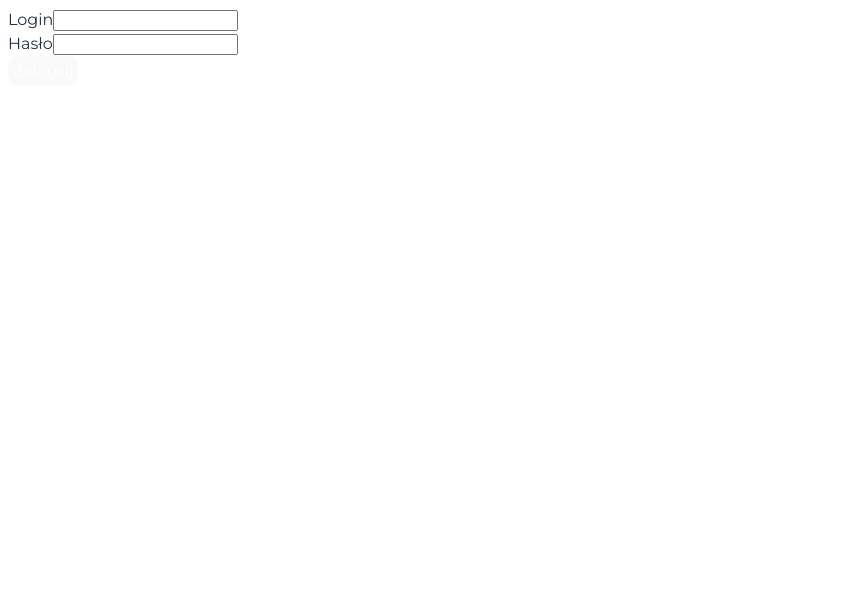
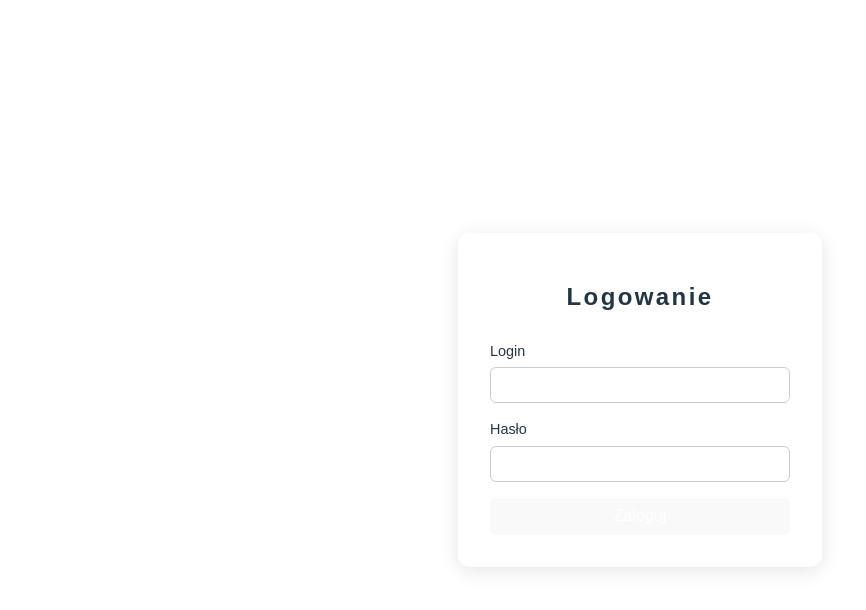
Before and after one commit to justynamalinowska/WebAppsLab, a React (Vite) app in the folder ManagMe/: page /login in a window 1280 px wide. Shown: the top 610 px of the page, without its empty margins (0-866 px from the left). Built offline with nearby package versions, Linux system fonts and the light colour scheme.

Commit message:
Add styles to login form

```diff
--- /dev/null
+++ b/ManagMe/src/components/LoginForm.style.css
@@ -0,0 +1,57 @@
+body {
+  margin: 0;
+  font-family: Arial, sans-serif;
+}
+
+.login-container {
+  height: 100vh;
+  display: flex;
+  justify-content: center;
+  align-items: center;
+}
+
+.login-form {
+  padding: 2rem;
+  border-radius: 12px;
+  box-shadow: 0 4px 20px rgba(0, 0, 0, 0.1);
+  width: 300px;
+  display: flex;
+  flex-direction: column;
+  gap: 1rem;
+}
+
+.login-form h2 {
+  text-align: center;
+  margin-bottom: 1rem;
+}
+
+.form-group {
+  display: flex;
+  flex-direction: column;
+}
+
+.form-group label {
+  font-size: 0.9rem;
+  margin-bottom: 0.3rem;
+}
+
+.form-group input {
+  padding: 0.5rem;
+  font-size: 1rem;
+  border: 1px solid #ccc;
+  border-radius: 6px;
+}
+
+.error {
+  font-size: 0.9rem;
+  text-align: center;
+}
+
+.btn {
+  padding: 0.6rem;
+  font-size: 1rem;
+  border: none;
+  border-radius: 6px;
+  cursor: pointer;
+  transition: background-color 0.2s ease;
+}
--- a/ManagMe/src/components/LoginForm.tsx
+++ b/ManagMe/src/components/LoginForm.tsx
@@ -1,4 +1,5 @@
 import React, { useState } from 'react';
+import './LoginForm.style.css';
 
 const API_URL = 'http://localhost:5000/api/auth';
 
@@ -27,18 +28,38 @@ const LoginForm: React.FC = () => {
   };
 
   return (
-    <form onSubmit={handleSubmit}>
-      <div>
-        <label>Login</label>
-        <input value={username} onChange={e => setUsername(e.target.value)} />
-      </div>
-      <div>
-        <label>Hasło</label>
-        <input type="password" value={password} onChange={e => setPassword(e.target.value)} />
-      </div>
-      <button type="submit">Zaloguj</button>
-      {error && <p style={{ color: 'red' }}>{error}</p>}
-    </form>
+    <div className="login-container">
+      <form className="login-form" onSubmit={handleSubmit}>
+        <h2>Logowanie</h2>
+
+        <div className="form-group">
+          <label htmlFor="username">Login</label>
+          <input
+            id="username"
+            value={username}
+            onChange={e => setUsername(e.target.value)}
+            required
+          />
+        </div>
+
+        <div className="form-group">
+          <label htmlFor="password">Hasło</label>
+          <input
+            id="password"
+            type="password"
+            value={password}
+            onChange={e => setPassword(e.target.value)}
+            required
+          />
+        </div>
+
+        {error && <p className="error">{error}</p>}
+
+        <button type="submit" className="btn primary">
+          Zaloguj
+        </button>
+      </form>
+    </div>
   );
 };
 
```
Also changed, not shown: 9 other files (tests, documents, lock files or other folders).
